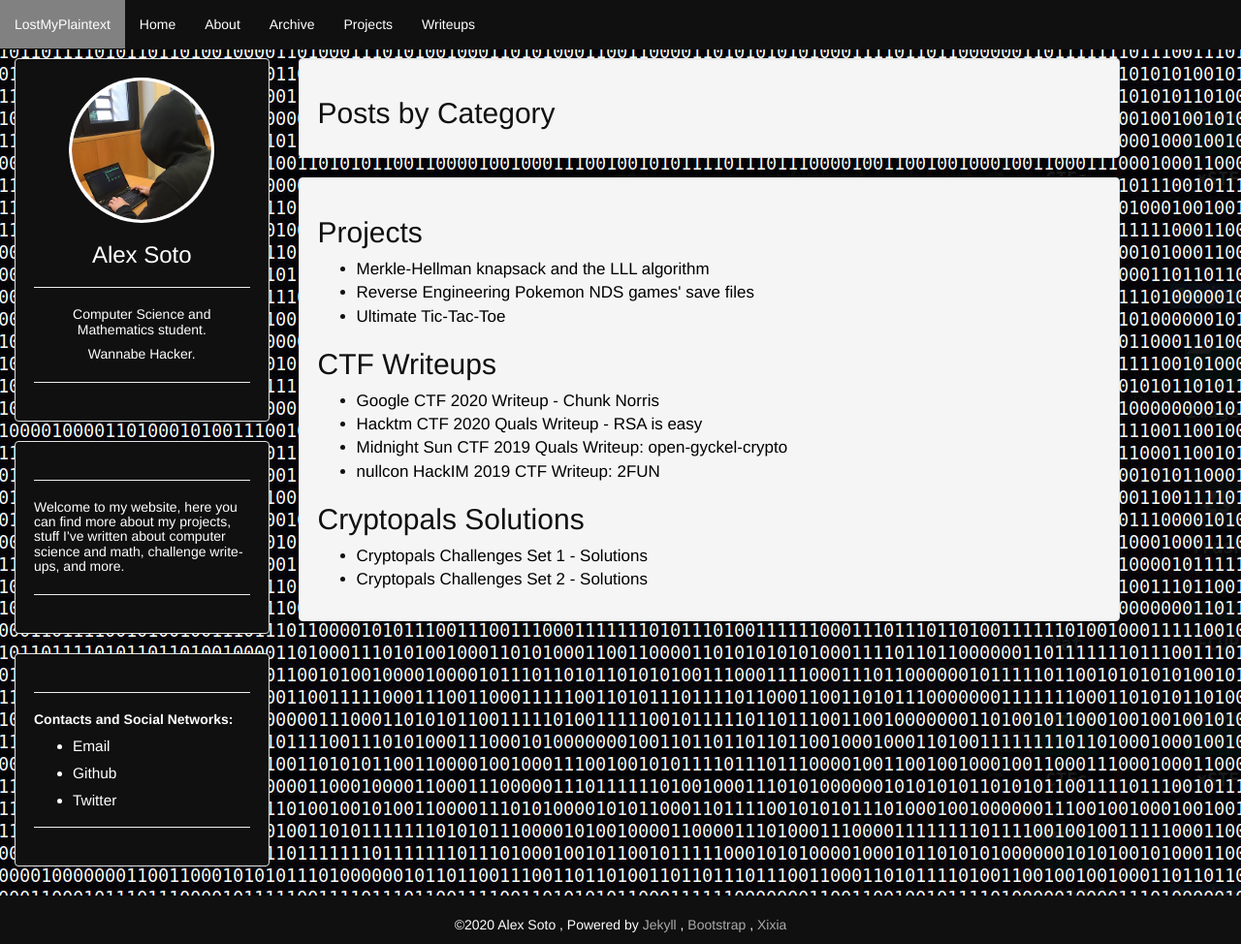
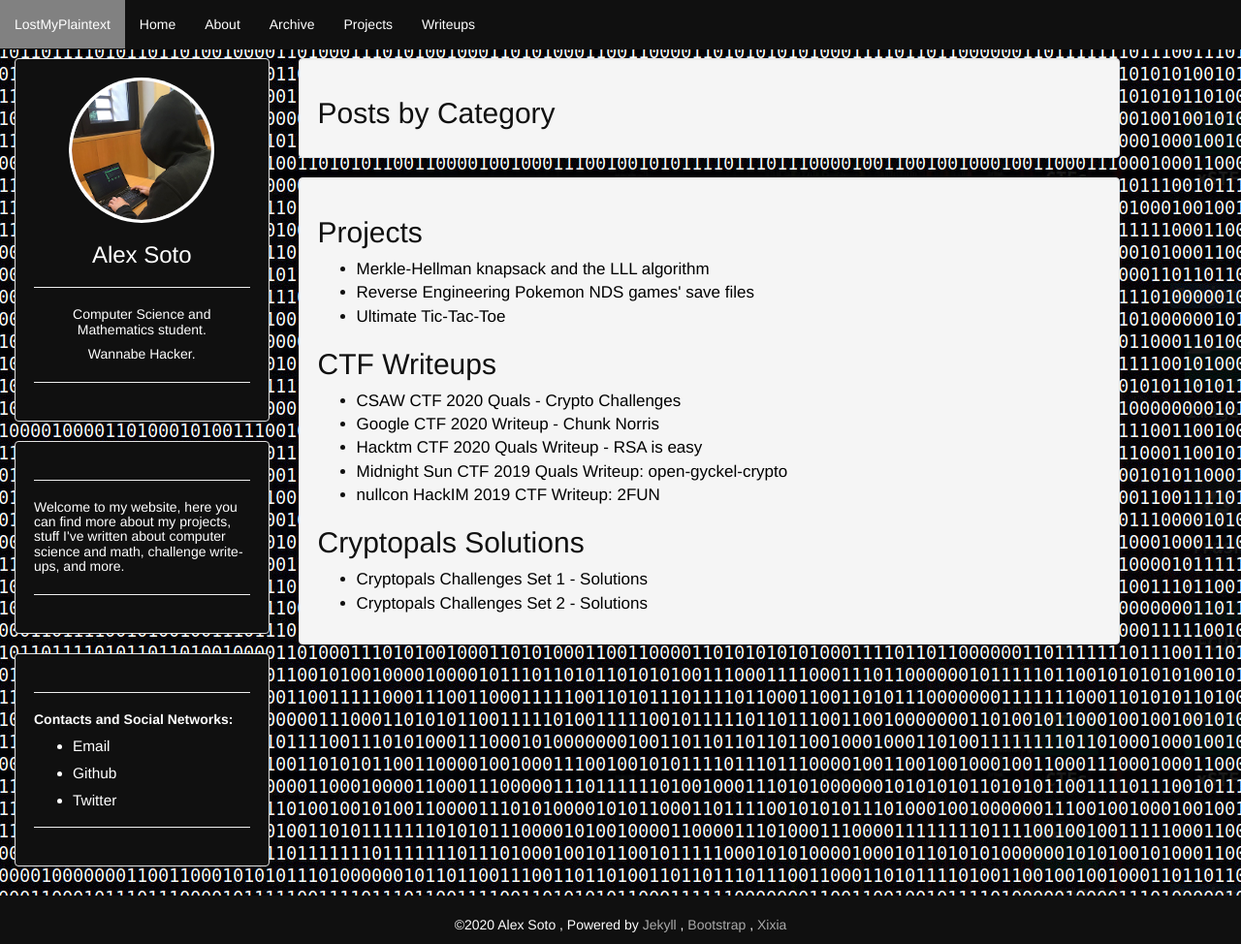
Before and after one commit to 0xA2/0xA2.github.io, a Jekyll site: the page built from archive.html, in a window 1280 px wide and 974 px high. Shown: the whole window at 97% size. Built offline with Jekyll 4.4.1, drawn with Linux system fonts in a browser that asks for light colours.

Commit message:
Update archive.html

```diff
--- a/archive.html
+++ b/archive.html
@@ -13,10 +13,12 @@
 </ul>
 <h2>CTF Writeups</h2>
 <ul>
+    <li><a href="https://www.lostmyplaintext.com/writeups/2020/09/17/csawCTF2020quals.html">CSAW CTF 2020 Quals - Crypto Challenges</a></li>
     <li><a href="https://lostmyplaintext.com/writeups/2020/09/02/GoogleCTF2020ChunkNorris.html">Google CTF 2020 Writeup - Chunk Norris</a></li>
     <li><a href="https://lostmyplaintext.com/writeups/2020/02/04/hacktmCTF_RSAisEasy.html">Hacktm CTF 2020 Quals Writeup - RSA is easy</a></li>
     <li><a href="https://lostmyplaintext.com/writeups/2019/04/08/MidnightSunCTF2019.html">Midnight Sun CTF 2019 Quals Writeup: open-gyckel-crypto</a></li>
     <li><a href="https://lostmyplaintext.com/writeups/2019/03/09/nullcon-2019-CTF-Write-up-2FUN.html">nullcon HackIM 2019 CTF Writeup: 2FUN</a></li>
+
 </ul>
 <h2>Cryptopals Solutions</h2>
 <ul>
```
